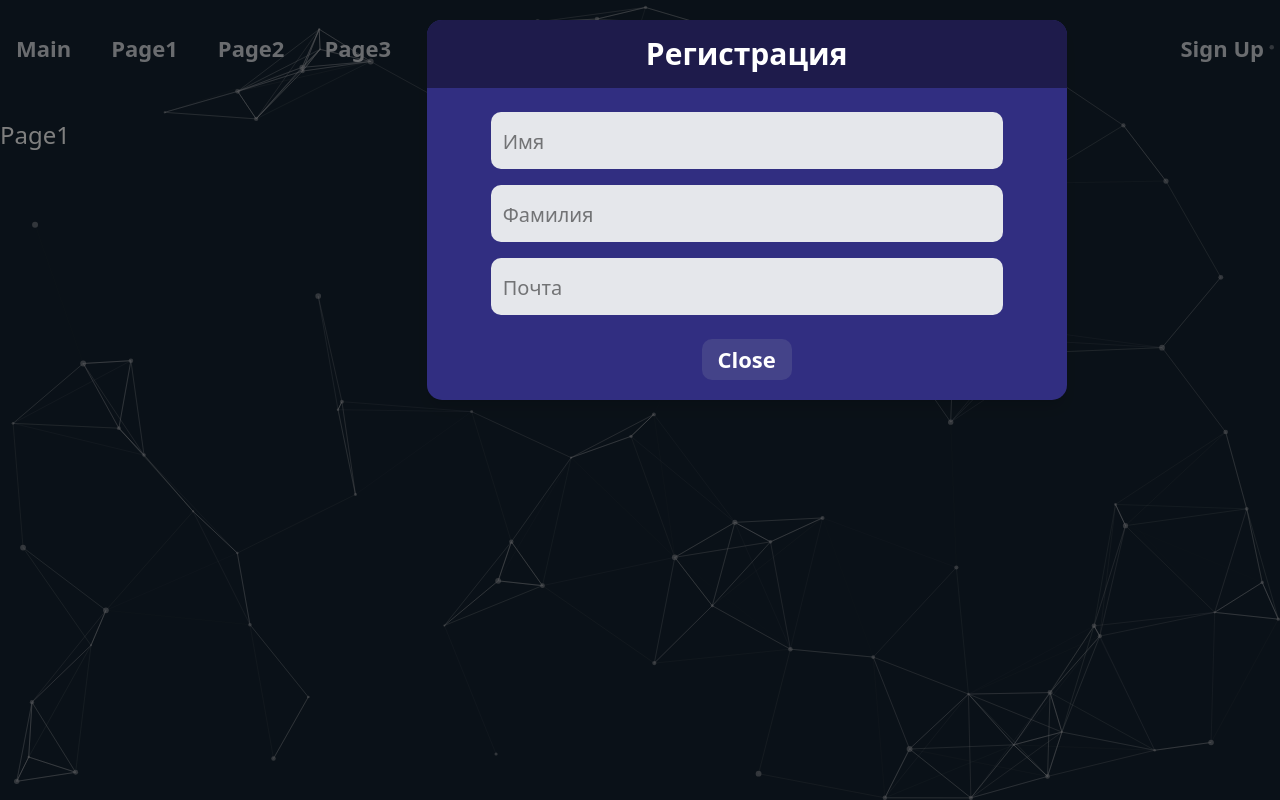
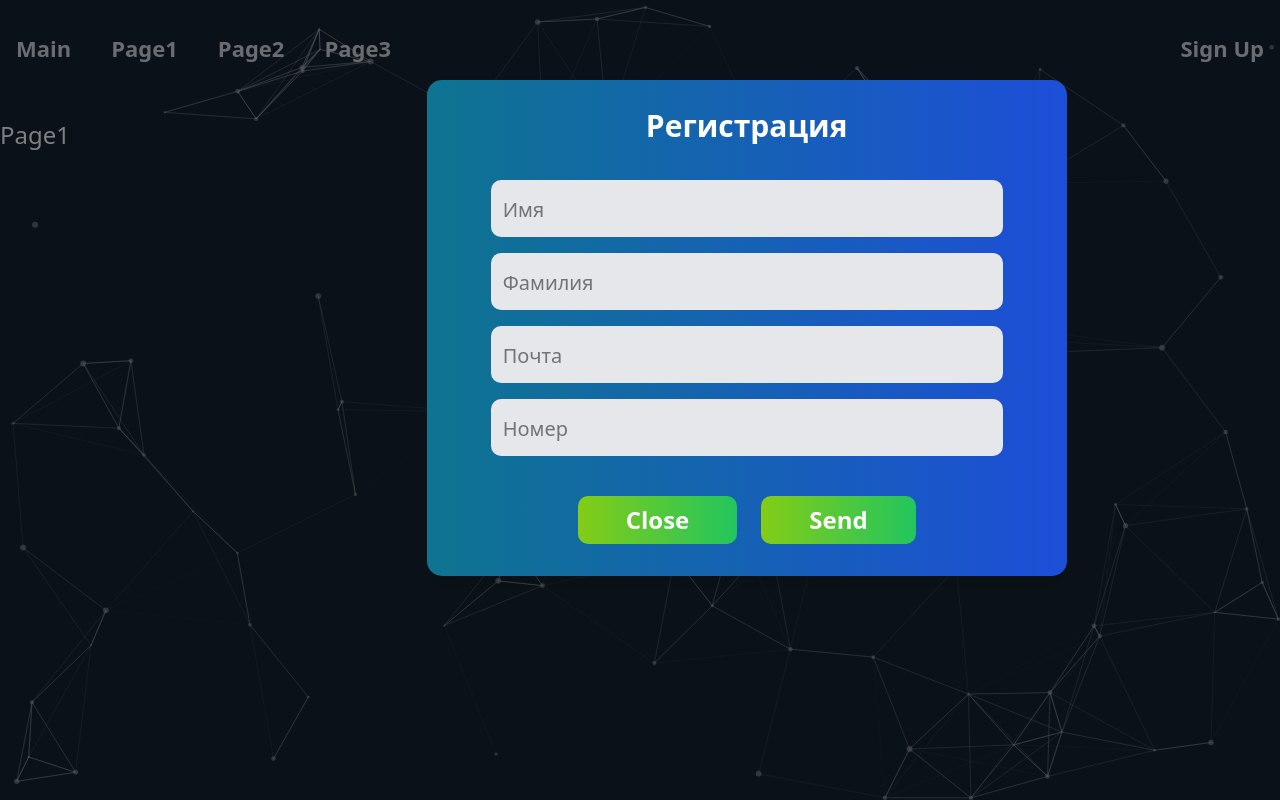
Before and after one commit to VEN0M416/notnull_project, a React (Create React App) app: page /Page1 in a window 1280 px wide. Both pictures are taken after a click on the button "Sign Up". Built offline with nearby package versions, Linux system fonts and the light colour scheme.

Commit message:
форма, отправка данных в консоль

```diff
--- a/src/components/Forms/Modal.jsx
+++ b/src/components/Forms/Modal.jsx
@@ -1,4 +1,6 @@
-export default function Modal({ open, onClose, FormType, children}) {
+export default function Modal({ open, onClose, SendData, FormType, children}) {
+    const BtnStyle=' mx-3 rounded-[10px] py-2 px-12 bg-gradient-to-r from-lime-500 to-green-500 active:from-lime-700 active:to-green-700';
+
     return (
         <div className={`fixed inset-0 ${open ? '' : 'pointer-events-none'}`}>
             {/* backdrop */}
@@ -8,13 +10,17 @@ export default function Modal({ open, onClose, FormType, children}) {
             />
 
             {/* content */}
-            <div className={`fixed top-5 left-1/3 rounded-[15px] bg-indigo-900 text-white shadow-lg w-full max-w-screen-sm ${open ? 'opacity-100' : 'pointer-events-none opacity-0'}`}>
-                <div className=' bg-indigo-950 flex justify-center rounded-t-[15px] py-4 text-3xl'>
+            <div className={`fixed top-[10%] left-1/3 rounded-[15px] bg-gradient-to-r from-cyan-700 to-blue-700  text-white shadow-lg w-full max-w-screen-sm ${open ? 'opacity-100' : 'pointer-events-none opacity-0'}`}>
+                <div className=' flex justify-center rounded-t-[15px] py-3 mt-4 text-3xl'>
                     {FormType}
                 </div>
                 { children }
-                <div className="flex justify-center mb-5">
-                    <button onClick={onClose} className=" mx-3 rounded-[10px] py-1 px-4 bg-hoverBg active:bg-activeBg">Close</button>
+                <div className="flex justify-center my-8 text-2xl">
+                    <button onClick={onClose} className={BtnStyle}>Close</button>
+                    <button onClick={()=>{
+                        onClose();
+                        SendData();
+                    }} className={BtnStyle}>Send</button>
                 </div>
             </div>
         </div>
--- a/src/components/Forms/SignUpForm.jsx
+++ b/src/components/Forms/SignUpForm.jsx
@@ -5,20 +5,34 @@ const InputStyle=' w-[80%] my-2 p-3 rounded-[10px] bg-gray-200 text-black placeh
 const InputPos='flex justify-center';
 
 export default function SignUpForm() {
-    const [ open, setOpen ] = useState(false)
+    const [ open, setOpen ] = useState(false);
+    const [data, setData] = useState({
+        name: '',
+        surname: '',
+        email: '',
+        phone: '',
+      });
+
+    const Send=(data)=>{
+        console.log(data);
+    }
+
     return (
         <div>
             <button onClick={() => setOpen(true)} className="hover:bg-hoverBg rounded-[10px] py-1 px-4 active:bg-activeBg">Sign Up</button>
-            <Modal open={open} onClose={() => setOpen(false)} FormType='Регистрация'>
+            <Modal open={open} onClose={() => setOpen(false)} SendData={() => Send(data)} FormType='Регистрация'>
                 <div className=' text-black my-4 '>
                     <div className={InputPos}>
-                        <input type="text" placeholder='Имя' className={InputStyle}/>
+                        <input type="text" placeholder='Имя' className={InputStyle} onChange={(e)=>{setData((prevSate)=>({...prevSate,name:e.target.value}))}}/>
                     </div>
                     <div className={InputPos}>
-                        <input type="text" placeholder='Фамилия' className={InputStyle}/>
+                        <input type="text" placeholder='Фамилия' className={InputStyle} onChange={(e)=>{setData((prevSate)=>({...prevSate,surname:e.target.value}))}}/>
                     </div>
                     <div className={InputPos}>
-                        <input type='email' placeholder='Почта' className={InputStyle}/>
+                        <input type='email' placeholder='Почта' className={InputStyle} onChange={(e)=>{setData((prevSate)=>({...prevSate,email:e.target.value}))}}/>
+                    </div>
+                    <div className={InputPos}>
+                        <input type='text' placeholder='Номер' className={InputStyle} onChange={(e)=>{setData((prevSate)=>({...prevSate,phone:e.target.value}))}}/>
                     </div>
                 </div>
             </Modal>
```
